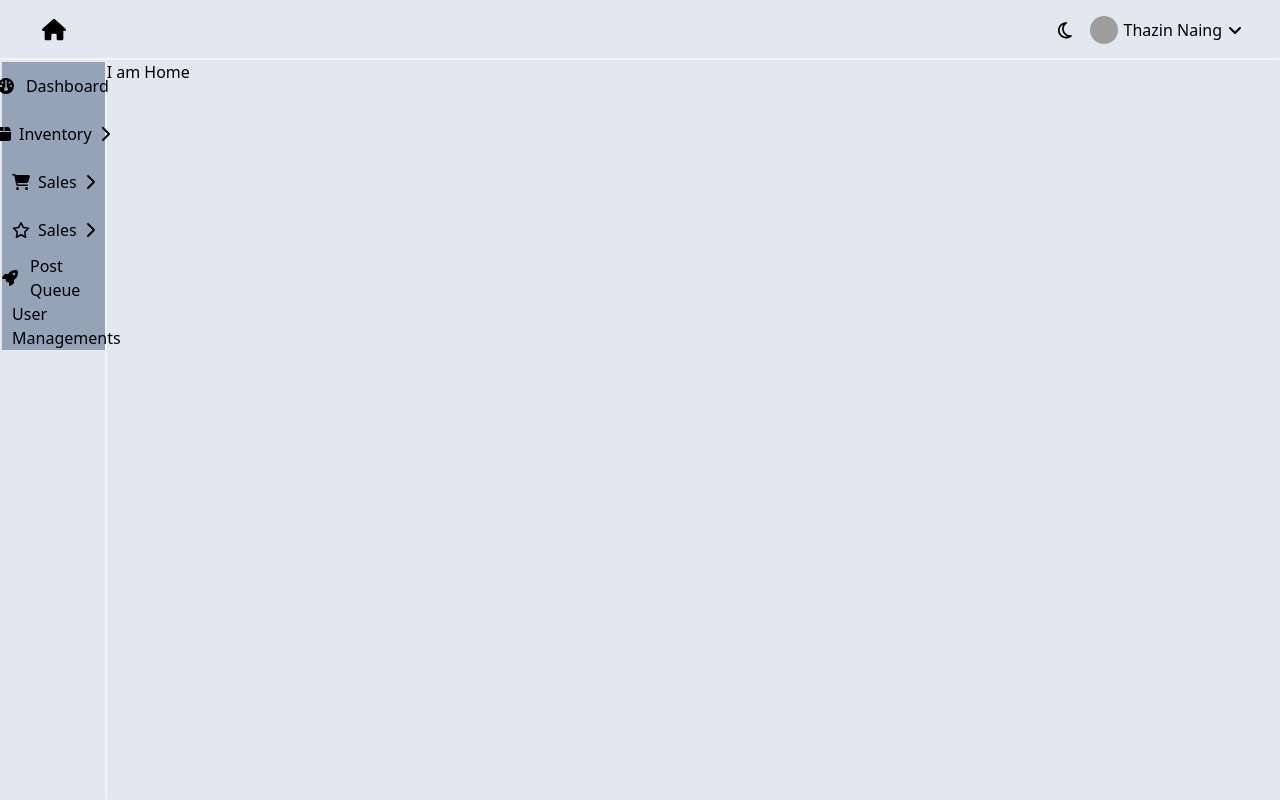
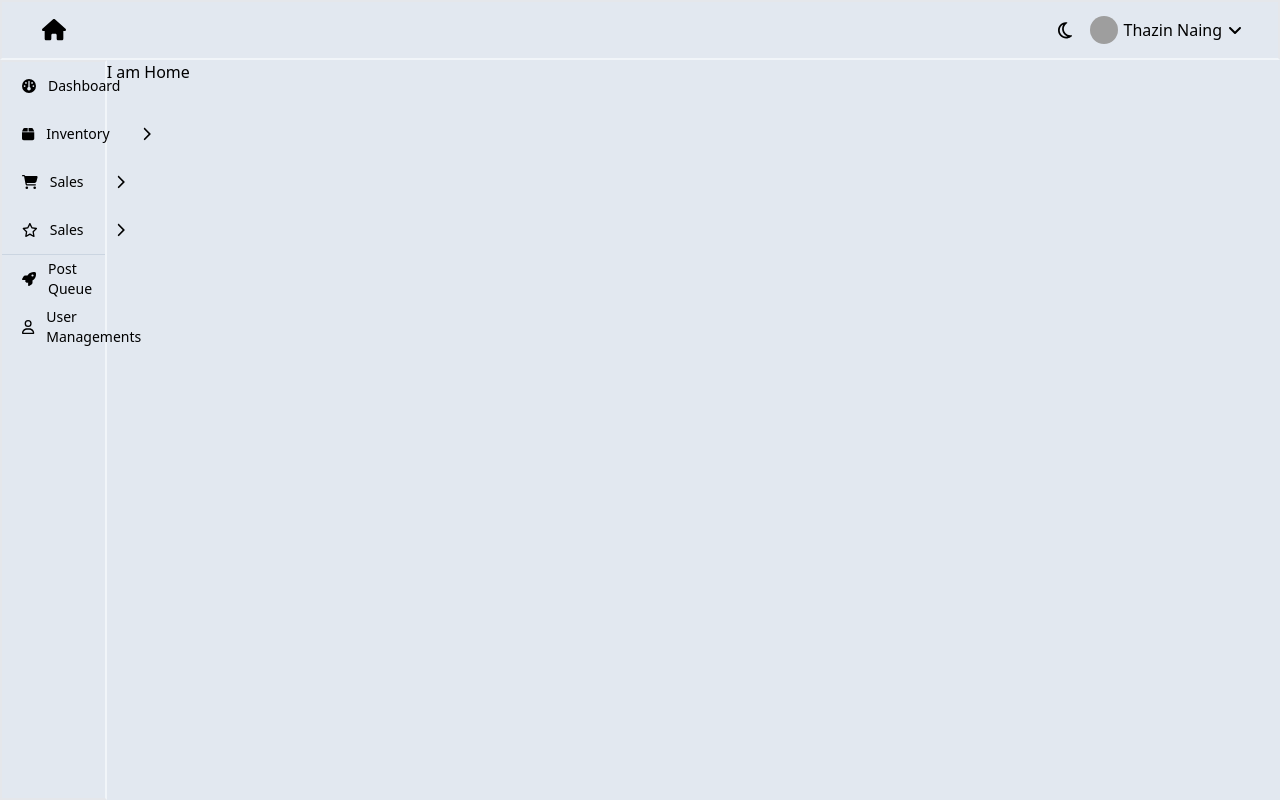
Before and after one commit to Tech-Notes/tech-notes.web, a React (Vite) app: page /home in a window 1280 px wide. Built offline with nearby package versions, Linux system fonts and the light colour scheme; grey boxes are pictures that could not be loaded.

Commit message:
style: styling SideBar

```diff
--- a/src/components/NavBar.jsx
+++ b/src/components/NavBar.jsx
@@ -8,7 +8,7 @@ import { faAngleDown } from '@fortawesome/free-solid-svg-icons';
 const NavBar = () => {
   return (
     <div class="h-full flex justify-between pr-4 md:pr-9 border-2 border-b-slate-100">
-      <div class="h-14 w-1/5 flex justify-center items-center md:w-1/12">
+      <div class="h-14 w-1/4 flex justify-center items-center md:w-1/12">
         <FontAwesomeIcon icon={faHouse} class="w-6"/>
       </div>
       <div class="flex gap-1.5 items-center">
--- a/src/components/SideBar.jsx
+++ b/src/components/SideBar.jsx
@@ -10,11 +10,14 @@ import ThreeContentSB from "./ThreeContentSB";
 
 const SideBar = () => {
   return (
-    <div class="w-1/5 h-full border-2 border-r-slate-100 md:w-1/12 flex flex-col">
-      <TwoContentSB icon={faDashboard} title={"Dashboard"}/>
-      <ThreeContentSB icon={faBox} title={"Inventory"} arrowIcon={faChevronRight} />
-      <ThreeContentSB icon={faCartShopping} title={'Sales'} arrowIcon={faChevronRight} />
-      <ThreeContentSB icon={faStar} title={'Sales'} arrowIcon={faChevronRight} />
+    <div class="w-1/4 h-full border-2 border-r-slate-100 md:w-1/12 flex flex-col">
+      <div class="border-b border-slate-300">
+        <TwoContentSB icon={faDashboard} title={"Dashboard"}/>
+        <ThreeContentSB icon={faBox} title={"Inventory"} arrowIcon={faChevronRight} />
+        <ThreeContentSB icon={faCartShopping} title={'Sales'} arrowIcon={faChevronRight} />
+        <ThreeContentSB icon={faStar} title={'Sales'} arrowIcon={faChevronRight} />
+      </div>
+
       <TwoContentSB icon={faRocket} title={"Post Queue"} />
       <TwoContentSB icon={faUser} title={"User Managements"} />
       <div>
--- a/src/components/ThreeContentSB.jsx
+++ b/src/components/ThreeContentSB.jsx
@@ -3,14 +3,14 @@ import { FontAwesomeIcon } from '@fortawesome/react-fontawesome';
 
 const ThreeContentSB = ({icon, title, arrowIcon}) => {
   return (
-    <div class="flex gap-2 h-12 bg-slate-400 justify-center items-center">
+    <div class="flex gap-3 text-sm h-12 px-5 items-center hover:bg-slate-400">
         <div>
           <FontAwesomeIcon icon={icon} />
         </div>
         <div>
             {title}
         </div>
-        <div>
+        <div class="ml-5">
             <FontAwesomeIcon icon={arrowIcon} />
         </div>
       </div>
--- a/src/components/TwoContentSB.jsx
+++ b/src/components/TwoContentSB.jsx
@@ -3,7 +3,7 @@ import { FontAwesomeIcon } from '@fortawesome/react-fontawesome';
 
 const TwoContentSB = ({icon, title}) => {
   return (
-    <div class="flex gap-3 h-12 bg-slate-400 justify-center items-center">
+    <div class="flex gap-3 text-sm h-12 px-5 items-center hover:bg-slate-400">
         <div>
           <FontAwesomeIcon icon={icon} />
         </div>
```
